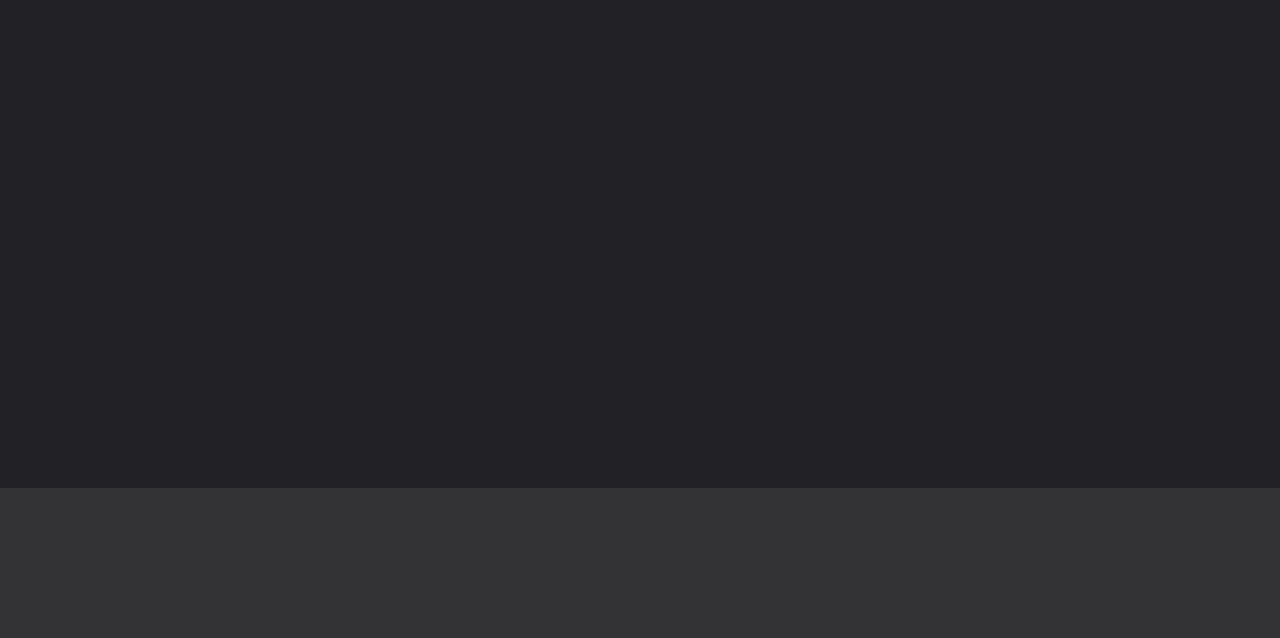
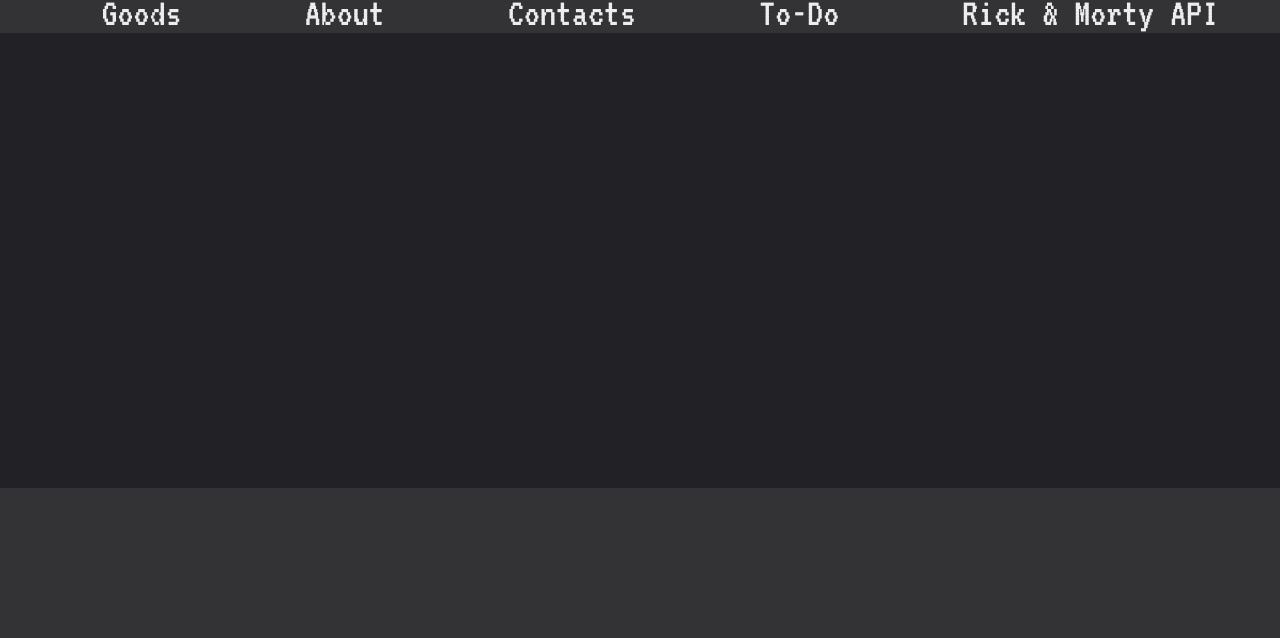
Before and after one commit to JabriMuhi/Geek-Store, a plain HTML site: page template.html in a window 1280 px wide. Shown: the part 162-800 px from the top of the page. Drawn offline with Linux system fonts and the light colour scheme.

Commit message:
feat: added menubar

```diff
--- a/assets/styles/style.css
+++ b/assets/styles/style.css
@@ -33,6 +33,42 @@ html, body {
     text-shadow: white 0 0 5px;
 }
 
+hr {
+    width: 100%;
+    height: 5px;
+    border: none;
+    color: #222226;
+    background-color: #222226;
+}
+
+.navigate {
+    background-color: #333336;
+    color: #D9D9D9;
+    font-family: 'VT323', monospace;
+}
+
+.navigate ul {
+    display: flex;
+    flex-direction: row;
+    justify-content: space-around;
+}
+
+.navigate li {
+    list-style-type: none;
+}
+
+.navigate a {
+    text-decoration: none;
+    color: #ededed;
+    font-size: 40px;
+}
+
+.navigate a:hover {
+    color: #29bff2;
+    text-shadow: #29bff2 0 0 5px;
+
+}
+
 .main {
     flex: 1 1 auto;
 
--- a/template.html
+++ b/template.html
@@ -1,8 +1,9 @@
 <!DOCTYPE html>
-<html lang="en">
+<html lang="ru">
 <head>
     <meta charset="UTF-8">
     <title>Geek-Store</title>
+    <meta name="viewport" content="width=device-width, initial-scale=1.0">
     <link rel="stylesheet" href="assets/styles/style.css">
     <link rel="preconnect" href="https://fonts.googleapis.com">
     <link rel="preconnect" href="https://fonts.gstatic.com" crossorigin>
@@ -18,6 +19,16 @@
             </h1>
         </div>
     </header>
+    <hr>
+    <nav class="navigate">
+        <ul>
+            <a href="#"><li> Goods </li></a>
+            <a href="#"><li> About </li></a>
+            <a href="#"><li> Contacts </li></a>
+            <a href="#"><li> To-Do </li></a>
+            <a href="#"><li> Rick & Morty API</li></a>
+        </ul>
+    </nav>
 
     <main class="main">
 
```
